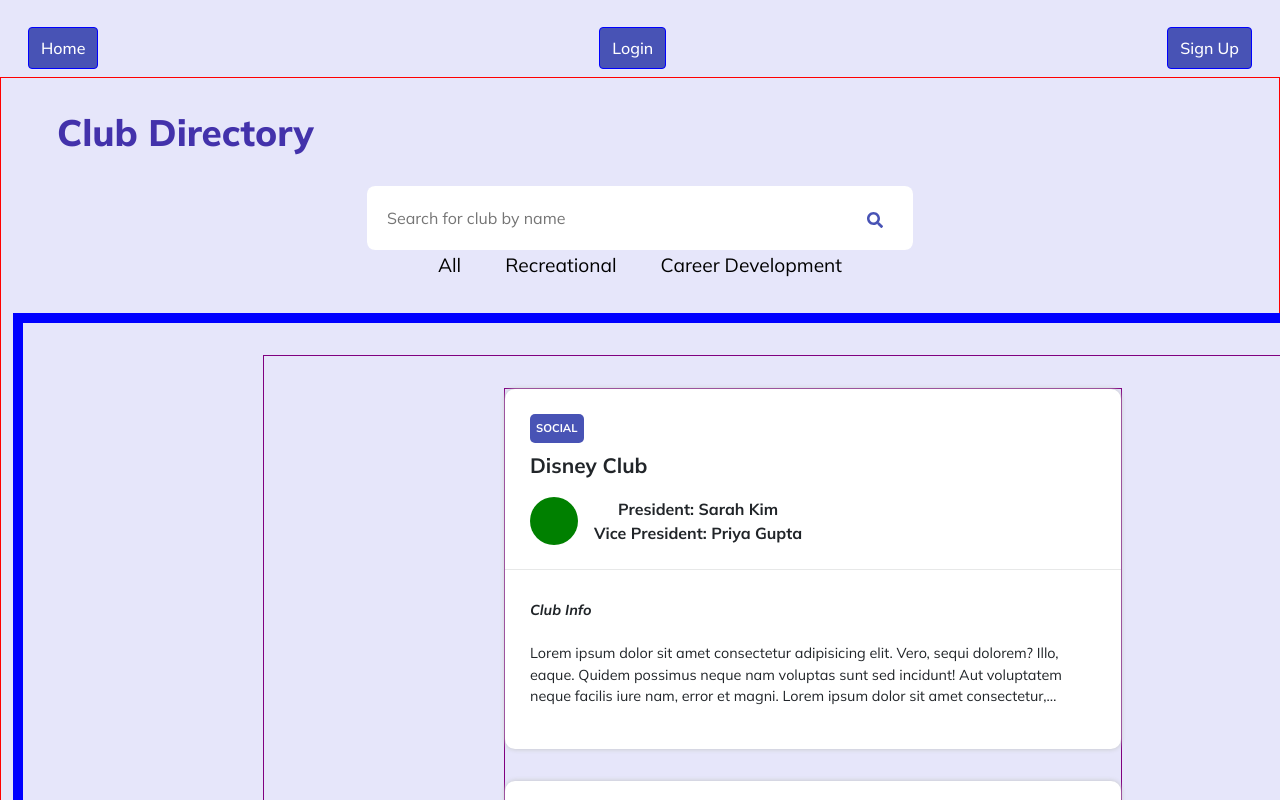
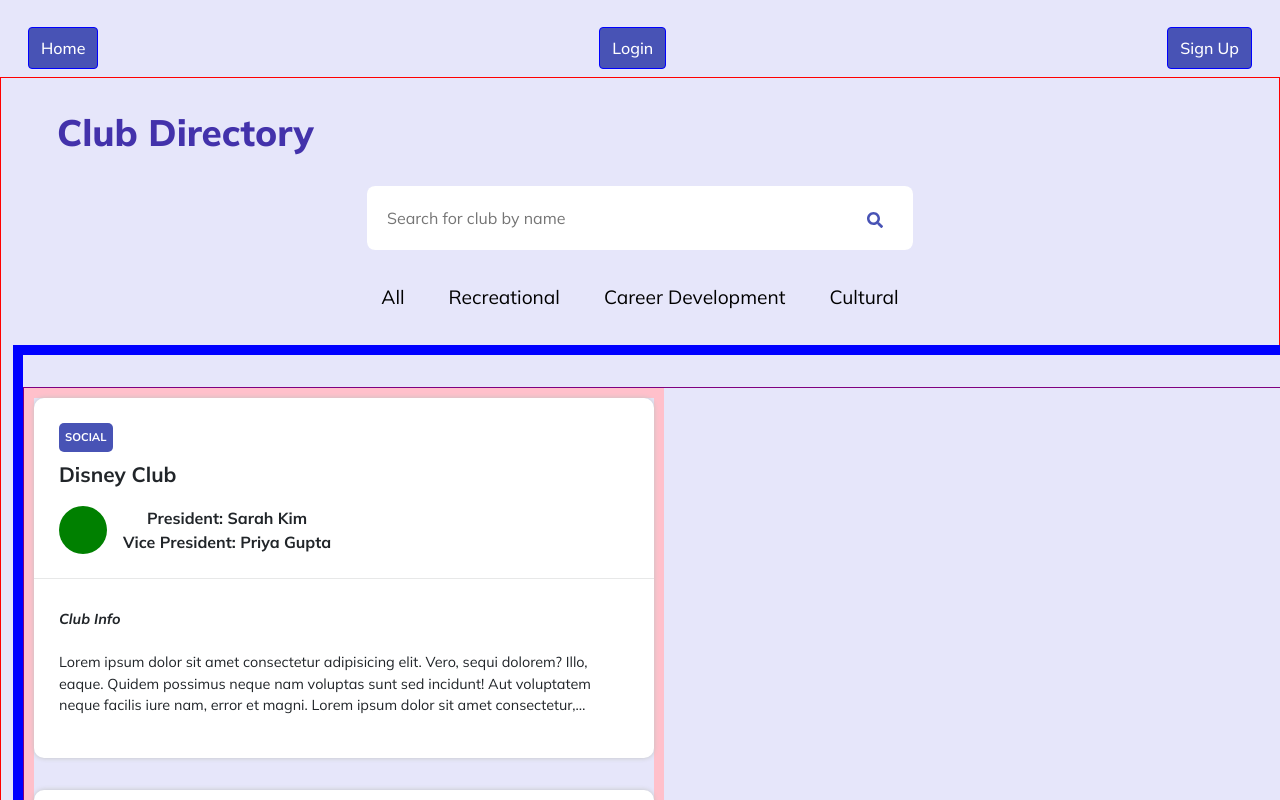
Before and after one commit to jenpennen/ucla-perspective, a React (Vite) app: page /#/ClubDirectory in a window 1280 px wide. Shown: the top 800 px of the page. Built offline with nearby package versions, Linux system fonts and the light colour scheme.

Commit message:
added cultural tag on club directory

```diff
--- a/src/App.css
+++ b/src/App.css
@@ -35,6 +35,14 @@ h2 {
 .subcontainer {
   border: 2px solid red;
 }
+.item {
+  border: 10px pink solid;
+  display: flex;
+  flex-wrap: wrap;
+  /* grid-column: 2; */
+  gap: 2rem;
+  width: 40rem;
+}
 .browse {
   text-align: center;
 }
--- a/src/components/Properties.jsx
+++ b/src/components/Properties.jsx
@@ -1,5 +1,5 @@
 import ClubSummary, { ClubFull } from "./Club";
-
+import "../App.css";
 const props = [
   {
     id: 1,
@@ -122,7 +122,7 @@ export default function PropAll(prop) {
   });
 
   return (
-    <div style={{ all: "inherit" }}>
+    <div className="item">
       {listItems.map((item) => (
         <ClubFull {...item} />
       ))}
--- a/src/pages/ClubDirectory.jsx
+++ b/src/pages/ClubDirectory.jsx
@@ -18,10 +18,10 @@ const DirectoryContainer = styled.div`
 
 const ClubContainer = styled.div`
   border: purple solid 1px;
-  width: calc(100% - 30rem);
-  display: flex;
-  flex-wrap: wrap;
-  margin: auto;
+  width: calc(100% - 5em);
+  // display: flex;
+  // flex-wrap: wrap;
+  // margin: auto;
   gap: 2em;
   margin-top: 2em;
 `;
@@ -35,7 +35,7 @@ const Title = styled.h1`
 `;
 
 const Filters = styled.div`
-  margin: 0 25px;
+  margin: 2rem 25px;
 `;
 
 const Button = styled.button`
@@ -54,7 +54,6 @@ function ClubDirectory() {
         <Title>Club Directory</Title>
         <SearchBar inputName={inputName} setInputName={setInputName} />
       </div>
-      {/* <div className="container"> */}
       <div className="container">
         <Filters>
           <Button onClick={() => setInputTag("All")} value={inputTag}>
@@ -69,17 +68,19 @@ function ClubDirectory() {
           >
             Career Development
           </Button>
+          <Button onClick={() => setInputTag("Cultural")} value={inputTag}>
+            Cultural
+          </Button>
         </Filters>
       </div>
       <DirectoryContainer>
         <ClubContainer>
-          <PropAll inputName={inputName} inputTag={inputTag} />
+          <PropAll className="item" inputName={inputName} inputTag={inputTag} />
         </ClubContainer>
         {/* <ClubContainer>
           <PropAll inputName={inputName} inputTag={inputTag} />
         </ClubContainer> */}
       </DirectoryContainer>
-      {/* </div> */}
     </Body>
   );
 }
```
